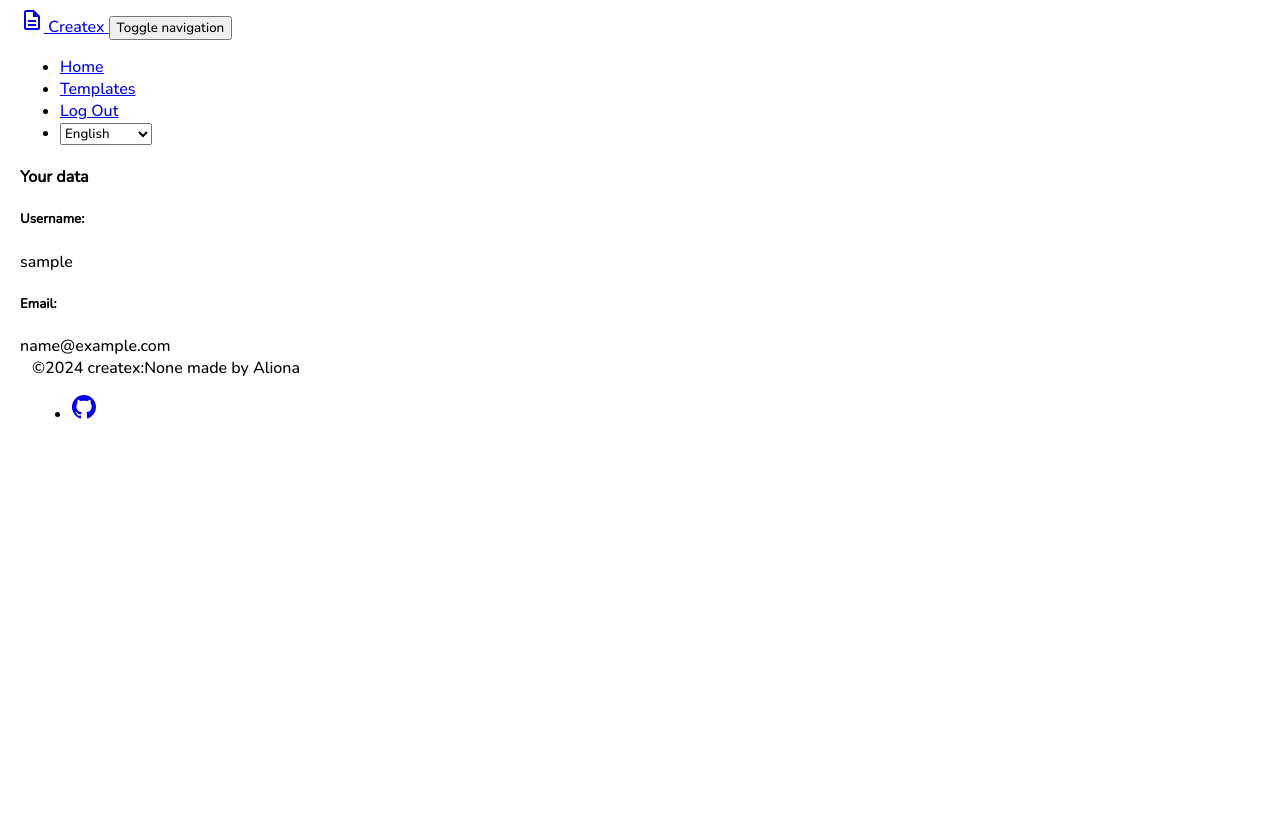
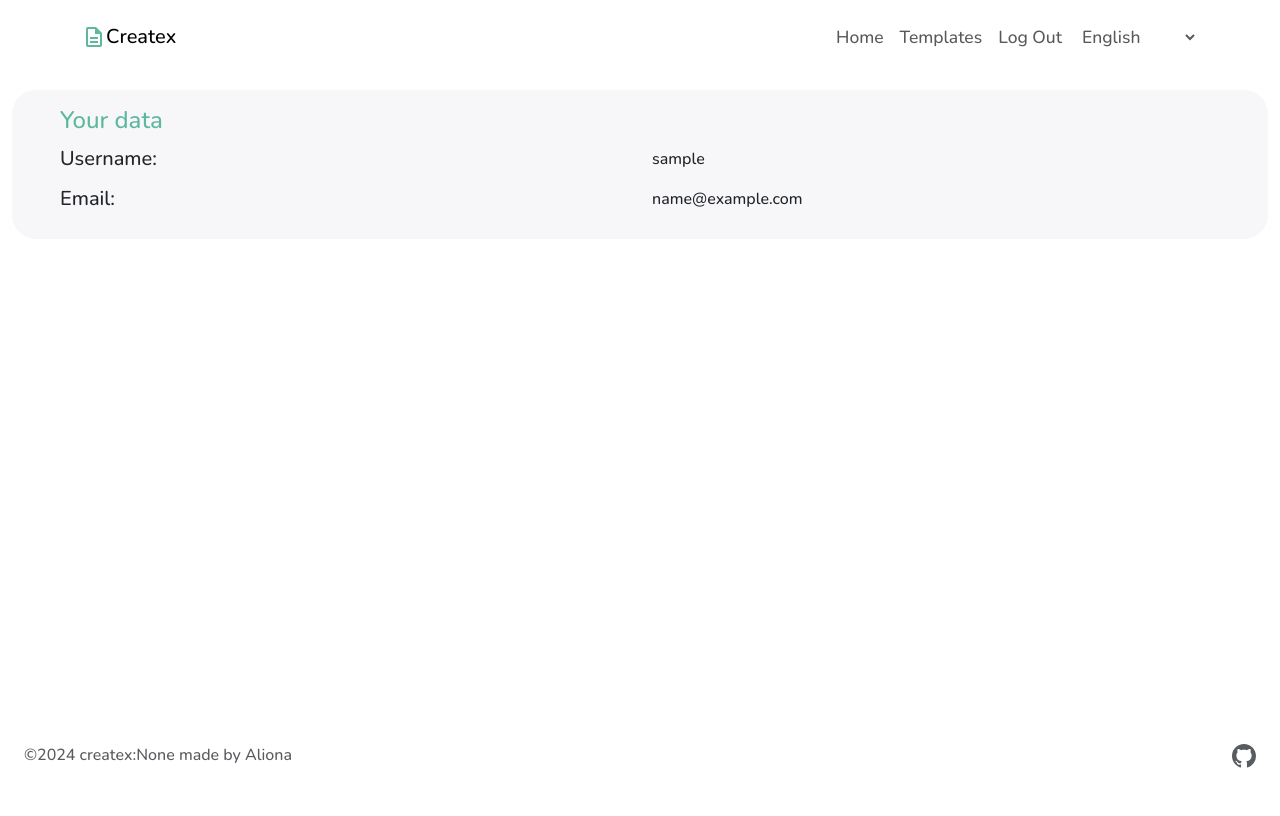
Before and after one commit to al3nka/createx, a Django app: page /account/1/ in a window 1280 px wide. After the commit the page ends 768 px from the top, so only its background shows below. Run offline with Django 4.2, Linux system fonts and the light colour scheme; the visitor is signed in with stand-in values (Sample User, id 1); data comes from the database, SQL or seed files in the repository; some libraries are stand-ins or nearby versions.

Commit message:
Change theme file in base

```diff
--- a/src/main/templates/base.html
+++ b/src/main/templates/base.html
@@ -6,7 +6,7 @@
   <meta charset="utf-8">
   <meta name="viewport" content="width=device-width, initial-scale=1">
   <title>createx</title>
-  <link rel="stylesheet" href="{% static 'css/createx-theme.css' %}">
+  <link rel="stylesheet" href="{% static 'css/createx-theme.min.css' %}">
   <link rel="stylesheet" href="{% static 'css/animate.min.css' %}">
   <link rel="stylesheet" href="{% static 'css/material-symbols-outlined.css' %}"/>
   <link rel="stylesheet" href="{% static 'css/nunito-font.css' %}"/>
```
